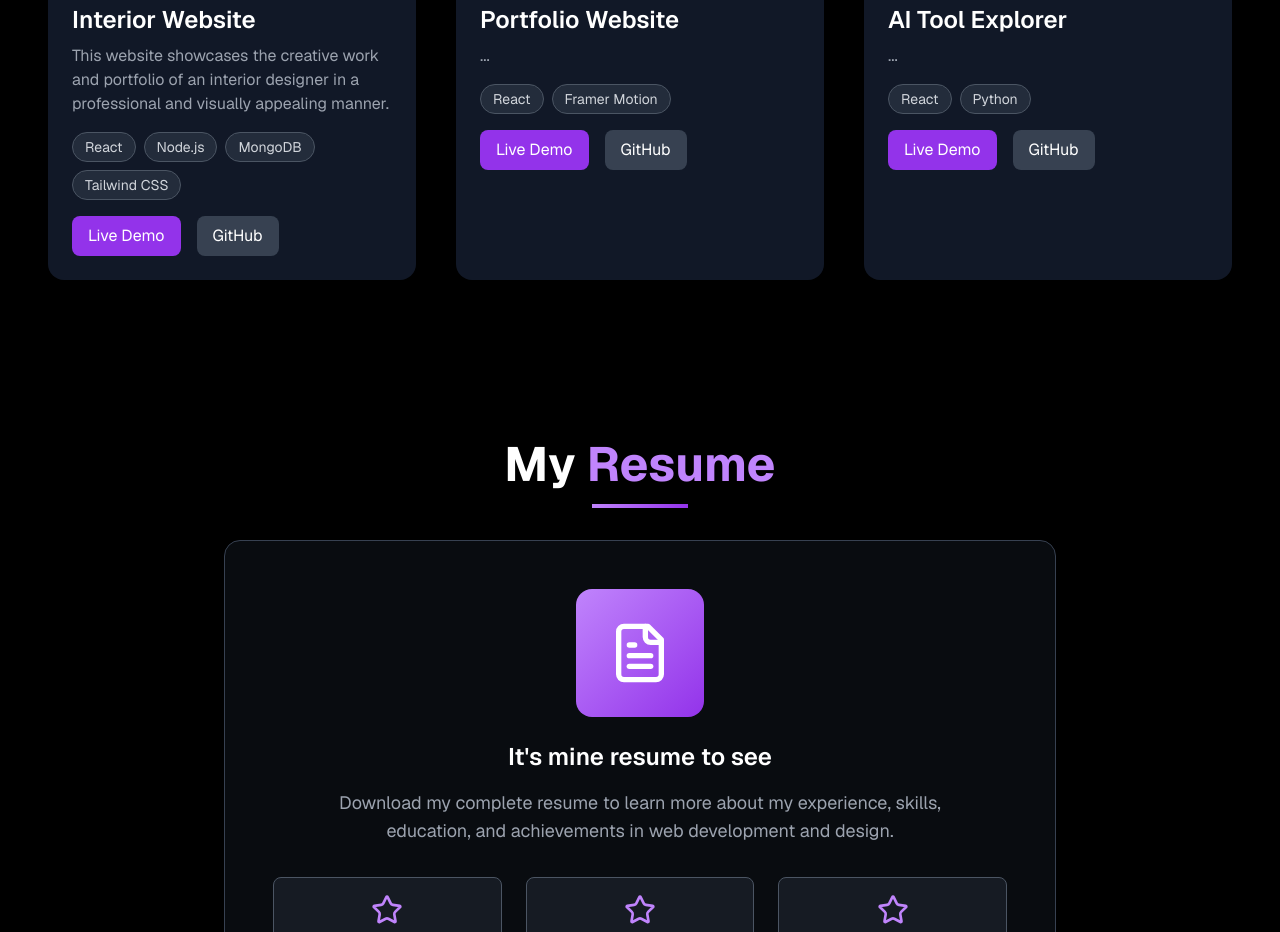
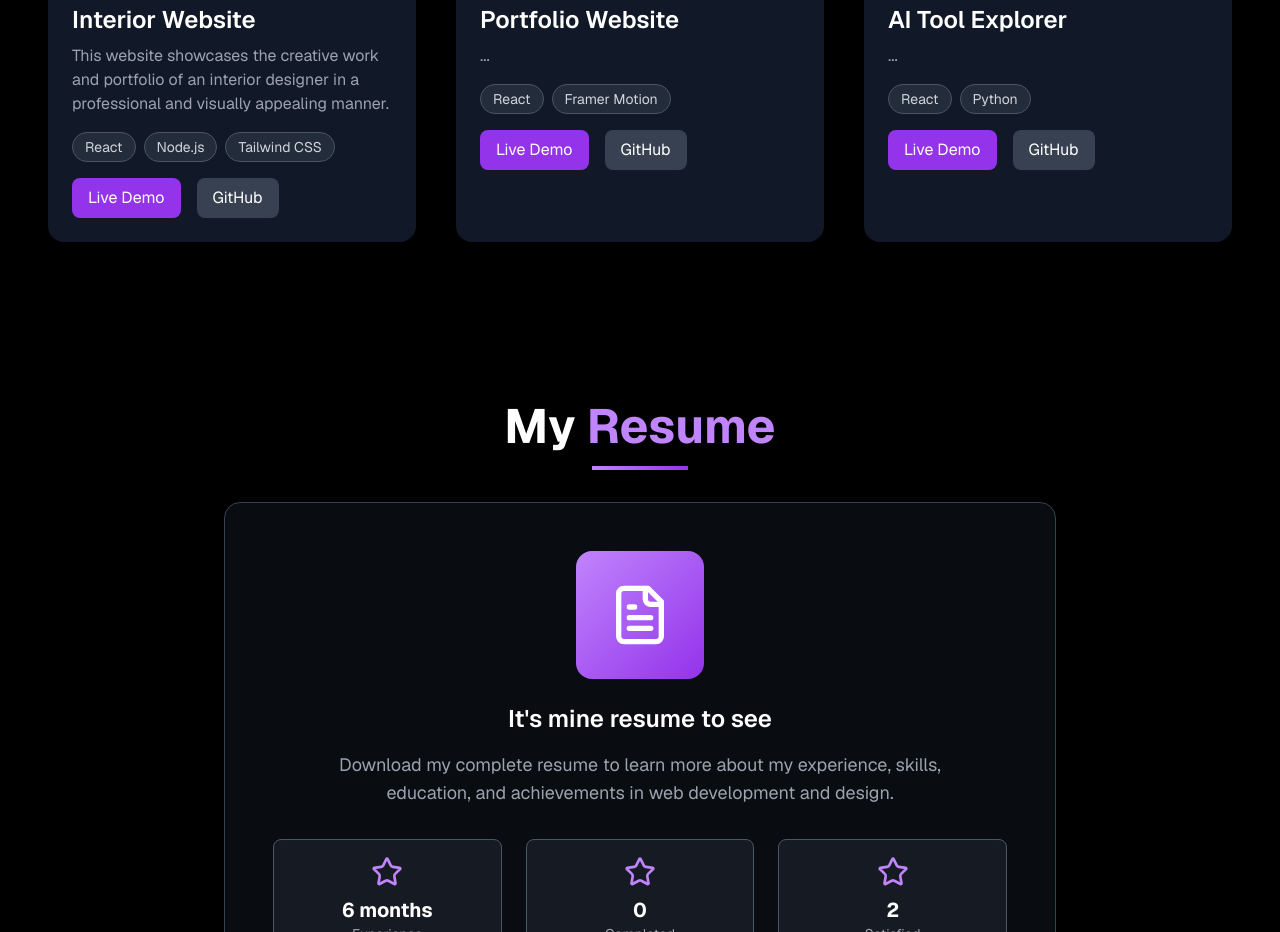
Before and after one commit to Divyaraj94/Portfolio, a Next.js app: page / in a window 1280 px wide. Shown: the part 2380-3312 px from the top of the page. Built offline with nearby package versions, Linux system fonts and the light colour scheme.

Commit message:
06-10-2025

```diff
--- a/components/Projects.tsx
+++ b/components/Projects.tsx
@@ -14,7 +14,7 @@ const projects = [
     image: "/project1.png",
     liveUrl: "https://interiordesigndc.netlify.app/",
     githubUrl: "https://github.com/Divyaraj94?tab=repositories",
-    tags: ["React", "Node.js", "MongoDB", "Tailwind CSS"],
+    tags: ["React", "Node.js", "Tailwind CSS"],
     category: "Web", // ✅ Added
   },
   {
```
